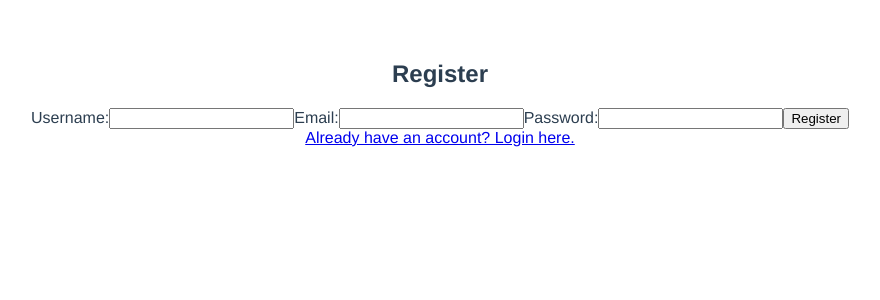
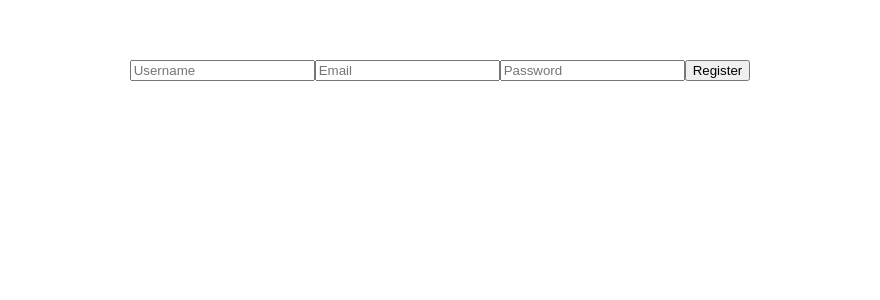
Before and after one commit to Spidey507/task-manager, a Vue app in the folder task-manager-ui/: page /register in a window 1280 px wide. Shown: the top 300 px of the page, without its empty margins (200-1080 px from the left). Built offline with nearby package versions, Linux system fonts and the light colour scheme.

Commit message:
registered token for new users

```diff
--- a/task-manager-ui/src/views/RegisterView.vue
+++ b/task-manager-ui/src/views/RegisterView.vue
@@ -1,42 +1,50 @@
 <template>
-    <div>
-      <h2>Register</h2>
-      <form @submit.prevent="registerUser">
-        <label for="username">Username:</label>
-        <input type="text" v-model="username" required>
-
-        <label for="email">Email:</label>
-        <input type="email" v-model="email" required>
-
-        <label for="password">Password:</label>
-        <input type="password" v-model="password" required>
-
+  <form @submit.prevent="submit">
+    <input v-model="username" type="text" placeholder="Username" />
+    <input v-model="email" type="email" placeholder="Email" />
+    <input v-model="password" type="password" placeholder="Password" />
     <button type="submit">Register</button>
   </form>
-
-      <router-link to="/login">Already have an account? Login here.</router-link>
-    </div>
 </template>
 
 <script>
 export default {
-    name: 'RegisterView',
   data() {
     return {
       username: '',
       email: '',
-        password: '',
+      password: ''
     };
   },
   methods: {
-        registerUser() {
-        // Implement registration logic here
-        console.log('Registration form submitted:', this.username, this.email, this.password);
+    async submit() {
+      const urlCompleta = "http://localhost:3000/api/users/register";
+
+      try {
+        const response = await fetch(urlCompleta, {
+          method: 'POST',
+          headers: {
+            'Content-Type': 'application/json',
           },
-    },
+          body: JSON.stringify({
+            username: this.username,
+            email: this.email,
+            password: this.password
+          })
+        });
+
+        if (!response.ok) {
+          throw new Error('Error en la solicitud de registro');
+        }
+
+        const data = await response.json();
+        console.log(data)
+        // Manejo de la respuesta, como redirigir al usuario o mostrar un mensaje de éxito
+      } catch (error) {
+        console.error(error);
+        // Manejo de errores
+      }
+    }
+  }
 };
 </script>
-
-<style>
-
-</style>
```
Also changed, not shown: 1 other file (tests, documents, lock files or other folders). Lines whose indentation alone changed are shown as unchanged.
